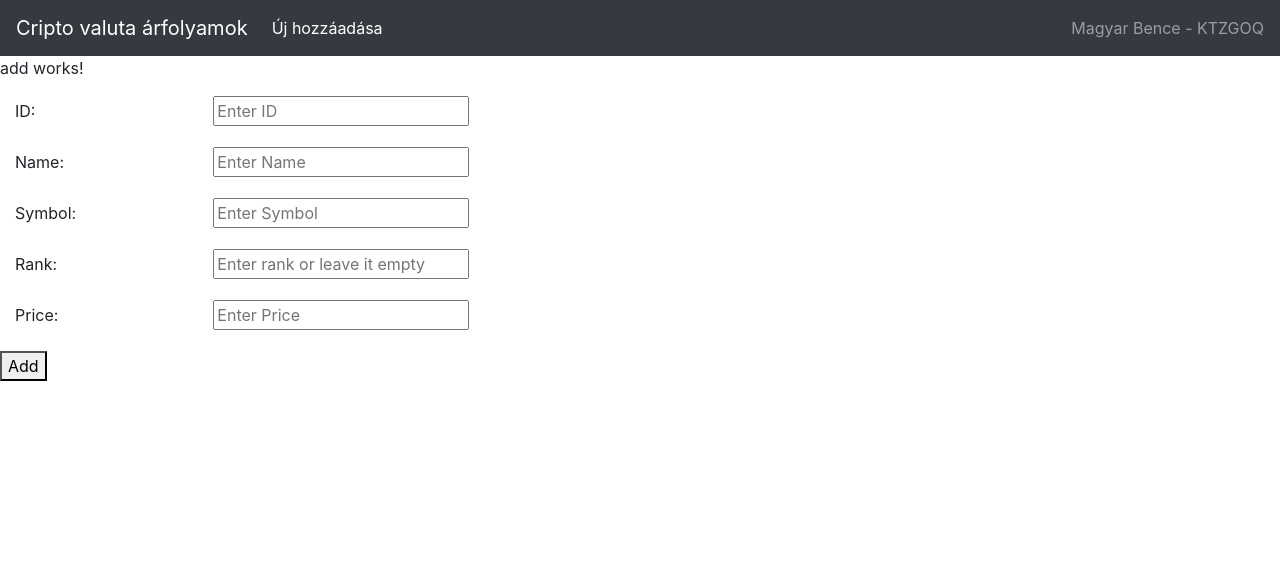
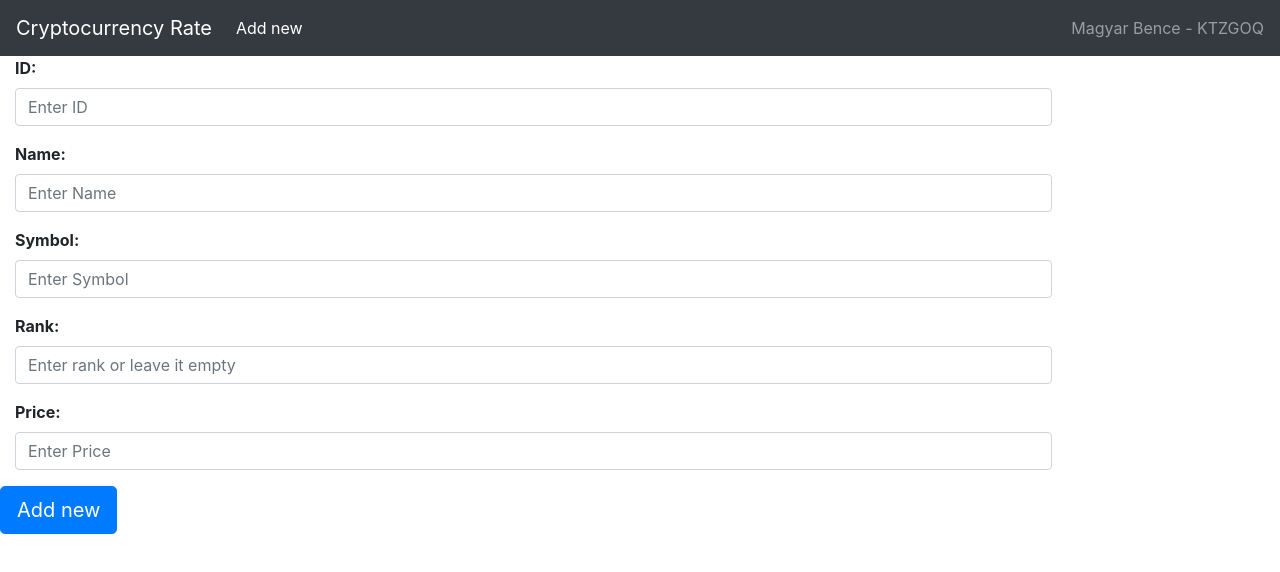
Before and after one commit to magyarb0616/Angular_beadando, an Angular app: page /Add in a window 1280 px wide. Shown: the top 572 px of the page. Built offline with nearby package versions, Linux system fonts and the light colour scheme.

Commit message:
Design changes for the main, edit and update page.

```diff
--- a/src/app/add/add.component.html
+++ b/src/app/add/add.component.html
@@ -1,25 +1,41 @@
+<div>
+  <form class="form-horizontal">
 
-<p>add works!</p>
-<form class="form-horizontal">
     <div class="form-group">
-    <label class="control-label col-sm-2" for="idInput">ID: </label>
-    <input type="text" name="idInput" id="idInput" placeholder="Enter ID" [(ngModel)]="data.id">
+      <label class="control-label col-sm-2" style="font-weight: bold" for="idInput">ID: </label>
+      <div class="col-sm-10">
+        <input type="text" class="form-control" name="idInput" id="idInput" placeholder="Enter ID" [(ngModel)]="data.id">
       </div>
+    </div>
+
     <div class="form-group">
-    <label class="control-label col-sm-2" for="nameInput">Name: </label>
-    <input type="text" name="nameInput" id="nameInput" placeholder="Enter Name" [(ngModel)]="data.name">
+      <label class="control-label col-sm-2" style="font-weight: bold" for="nameInput">Name: </label>
+      <div class="col-sm-10">
+        <input type="text" class="form-control" name="nameInput" id="nameInput" placeholder="Enter Name" [(ngModel)]="data.name">
       </div>
+    </div>
+
     <div class="form-group">
-    <label class="control-label col-sm-2" for="symbolInput">Symbol: </label>
-    <input type="text" name="symbolInput" id="symbolInput" placeholder="Enter Symbol" [(ngModel)]="data.symbol">
+      <label class="control-label col-sm-2" style="font-weight: bold" for="symbolInput">Symbol: </label>
+      <div class="col-sm-10">
+        <input type="text" class="form-control" name="symbolInput" id="symbolInput" placeholder="Enter Symbol" [(ngModel)]="data.symbol">
       </div>
+    </div>
+
     <div class="form-group">
-    <label class="control-label col-sm-2" for="rankInput">Rank: </label>
-    <input type="number" name="rankInput" id="rankInput" min="16" placeholder="Enter rank or leave it empty" [(ngModel)]="data.rank">
+      <label class="control-label col-sm-2" style="font-weight: bold" for="rankInput">Rank: </label>
+      <div class="col-sm-10">
+        <input type="number" class="form-control" name="rankInput" id="rankInput" min="16" placeholder="Enter rank or leave it empty" [(ngModel)]="data.rank">
       </div>
+    </div>
+
     <div class="form-group">
-    <label class="control-label col-sm-2" for="priceInput">Price: </label>
-    <input type="number" name="priceInput" id="priceInput" min="0" placeholder="Enter Price" [(ngModel)]="data.price">
+      <label class="control-label col-sm-2" style="font-weight: bold" for="priceInput">Price: </label>
+      <div class="col-sm-10">
+        <input type="number" class="form-control" name="priceInput" id="priceInput" min="0" placeholder="Enter Price" [(ngModel)]="data.price">
       </div>
-  <button routerLink="/List" type="submit" class="" (click)="save()">Add</button>
+    </div>
+
+    <button routerLink="/List" type="submit" class="btn btn-primary btn-lg" (click)="save()">Add new</button>
   </form>
+</div>
--- a/src/app/app.component.html
+++ b/src/app/app.component.html
@@ -1,12 +1,12 @@
 <nav class="navbar navbar-expand-lg navbar navbar-dark bg-dark">
-  <a class="navbar-brand" routerLink="List">Cripto valuta árfolyamok</a>
+  <a class="navbar-brand" routerLink="List">Cryptocurrency Rate</a>
   <button class="navbar-toggler" type="button" data-toggle="collapse" data-target="#navbarText" aria-controls="navbarText" aria-expanded="false" aria-label="Toggle navigation">
     <span class="navbar-toggler-icon"></span>
   </button>
   <div class="collapse navbar-collapse" id="navbarText">
     <ul class="navbar-nav mr-auto">
       <li class="nav-item active">
-        <a class="nav-link" routerLink="Add">Új hozzáadása <span class="sr-only">(current)</span></a>
+        <a class="nav-link" routerLink="Add">Add new<span class="sr-only">(current)</span></a>
       </li>
     </ul>
     <span class="navbar-text">
--- a/src/app/edit/edit.component.html
+++ b/src/app/edit/edit.component.html
@@ -1,24 +1,41 @@
-<p>edit works!</p>
-<form>
-  <div class="">
-    <label for="idInput">ID: </label>
-    <input type="text" name="idInput" id="idInput" placeholder="Enter ID" [(ngModel)]="data.id">
+<div>
+    <form class="form-horizontal">
+
+      <div class="form-group">
+        <label class="control-label col-sm-2" style="font-weight: bold" for="idInput">ID: </label>
+        <div class="col-sm-10">
+          <input type="text" class="form-control" name="idInput" id="idInput" placeholder="Enter ID" [(ngModel)]="data.id">
         </div>
-  <div class="">
-    <label for="nameInput">Name: </label>
-    <input type="text" name="nameInput" id="nameInput" placeholder="Enter Name" [(ngModel)]="data.name">
       </div>
-  <div class="">
-    <label for="symbolInput">Symbol: </label>
-    <input type="text" name="symbolInput" id="symbolInput" placeholder="Enter Symbol" [(ngModel)]="data.symbol">
+
+      <div class="form-group">
+        <label class="control-label col-sm-2" style="font-weight: bold" for="nameInput">Name: </label>
+        <div class="col-sm-10">
+          <input type="text" class="form-control" name="nameInput" id="nameInput" placeholder="Enter Name" [(ngModel)]="data.name">
         </div>
-  <div class="">
-    <label for="rankInput">Rank: </label>
-    <input type="number" name="rankInput" id="rankInput" min="16" placeholder="Enter rank or leave it empty" [(ngModel)]="data.rank">
       </div>
-  <div class="">
-    <label for="priceInput">Price: </label>
-    <input type="number" name="priceInput" id="priceInput" placeholder="Enter Price" [(ngModel)]="data.price">
+
+      <div class="form-group">
+        <label class="control-label col-sm-2" style="font-weight: bold" for="symbolInput">Symbol: </label>
+        <div class="col-sm-10">
+          <input type="text" class="form-control" name="symbolInput" id="symbolInput" placeholder="Enter Symbol" [(ngModel)]="data.symbol">
         </div>
-  <button routerLink="/List" type="submit" class="" (click)="save()">Save</button>
+      </div>
+
+      <div class="form-group">
+        <label class="control-label col-sm-2" style="font-weight: bold" for="rankInput">Rank: </label>
+        <div class="col-sm-10">
+          <input type="number" class="form-control" name="rankInput" id="rankInput" min="16" placeholder="Enter rank or leave it empty" [(ngModel)]="data.rank">
+        </div>
+      </div>
+
+      <div class="form-group">
+        <label class="control-label col-sm-2" style="font-weight: bold" for="priceInput">Price: </label>
+        <div class="col-sm-10">
+          <input type="number" class="form-control" name="priceInput" id="priceInput" min="0" placeholder="Enter Price" [(ngModel)]="data.price">
+        </div>
+    </div>
+
+      <button routerLink="/List" type="submit" class="btn btn-primary btn-lg" (click)="save()">Save</button>
   </form>
+</div>
--- a/src/app/list/list.component.html
+++ b/src/app/list/list.component.html
@@ -1,12 +1,11 @@
-<p>Cripto árfolyam!</p>
-
-<table>
+<div>
+  <table class="table table-striped table-hover">
       <thead>
           <th>ID</th>
           <th>Name</th>
           <th>Symbol</th>
           <th>Rank</th>
-        <th>Price</th>
+          <th>Price - HUF</th>
       </thead>
       <tbody>
           <tr *ngFor = "let temp of service.adat">
@@ -14,10 +13,11 @@
               <td>{{temp.name}}</td>
               <td>{{temp.symbol}}</td>
               <td>{{temp.rank}}.</td>
-            <td>{{temp.price}} - HUF</td>
-            <td><button routerLink="/Edit" class="btn btn-primary" (click)="service.transporter(temp)">Edit</button></td>
-            <td><button class="btn btn-primary" (click)="delete(temp)">Delete</button></td>
+              <td>{{temp.price}}</td>
+              <td><button routerLink="/Edit" class="btn btn-primary btn-sm" (click)="service.transporter(temp)">Edit</button></td>
+              <td><button class="btn btn-primary btn-sm" (click)="delete(temp)">Delete</button></td>
           </tr>
       </tbody>
   </table>
   <router-outlet></router-outlet>
+</div>
```
Lines whose indentation alone changed are shown as unchanged.
